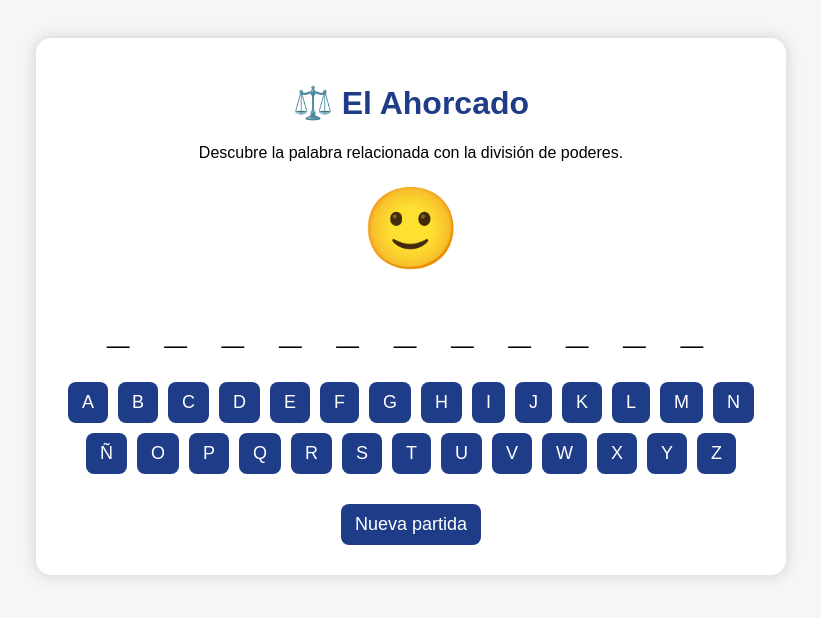
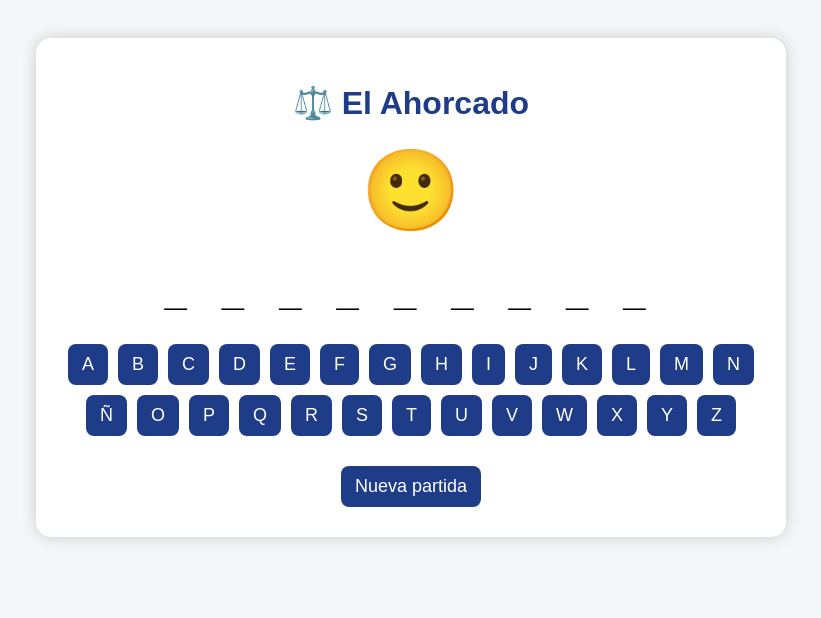
Before and after one commit to davidgarciam2113-blip/Ahorcado-poderes-del-Estado, a plain HTML site: page index.html in a window 1280 px wide. Both pictures are taken after a click on the button "Nueva partida". Shown: the whole page, without its empty margins (229-1050 px from the left). Drawn offline with Linux system fonts and the light colour scheme.

Commit message:
Update index.html

```diff
--- a/index.html
+++ b/index.html
@@ -3,7 +3,7 @@
 <head>
 <meta charset="UTF-8">
 <meta name="viewport" content="width=device-width, initial-scale=1.0">
-<title>Ahorcado</title>
+<title>El Ahorcado</title>
 
 <style>
 body {
@@ -39,6 +39,12 @@
     font-weight: bold;
 }
 
+#letras {
+    display: flex;
+    flex-wrap: wrap;
+    justify-content: center;
+}
+
 button {
     margin: 5px;
     padding: 10px 14px;
@@ -56,6 +62,7 @@
 
 button:disabled {
     background: #aaa;
+    cursor: not-allowed;
 }
 
 #mensaje {
@@ -63,8 +70,8 @@
     font-weight: bold;
     margin: 20px;
 }
+</style>
 
-</style>
 </head>
 
 <body>
@@ -72,8 +79,6 @@
 <div class="container">
 
 <h1>⚖️ El Ahorcado</h1>
-
-<p>Descubre la palabra relacionada con la división de poderes.</p>
 
 <div id="ahorcado">🙂</div>
 
@@ -83,7 +88,7 @@
 
 <div id="mensaje"></div>
 
-<button onclick="reiniciar()">Nueva partida</button>
+<button id="nuevoJuego">Nueva partida</button>
 
 </div>
 
@@ -96,63 +101,70 @@
     "JUDICIAL"
 ];
 
-let palabra;
-let letrasCorrectas = [];
+
+let palabraActual = "";
+let letrasAdivinadas = [];
 let errores = 0;
+
 const maxErrores = 6;
 
 
-function iniciar(){
+function iniciarJuego() {
 
-    palabra = palabras[Math.floor(Math.random() * palabras.length)];
+    palabraActual = palabras[Math.floor(Math.random() * palabras.length)];
 
-    letrasCorrectas = [];
+    letrasAdivinadas = [];
 
     errores = 0;
 
     document.getElementById("mensaje").innerHTML = "";
 
-    crearLetras();
+    crearBotones();
 
-    actualizar();
+    actualizarPantalla();
 
 }
 
 
-function crearLetras(){
 
-    const contenedor = document.getElementById("letras");
+function crearBotones() {
 
-    contenedor.innerHTML = "";
+    const zonaLetras = document.getElementById("letras");
 
-    const abecedario = "ABCDEFGHIJKLMNÑOPQRSTUVWXYZ";
+    zonaLetras.innerHTML = "";
 
-    for (let letra of abecedario){
+    const letras = "ABCDEFGHIJKLMNÑOPQRSTUVWXYZ";
 
-        let boton = document.createElement("button");
 
-        boton.innerHTML = letra;
+    for (let letra of letras) {
 
-        boton.onclick = function(){
+        const boton = document.createElement("button");
 
-            comprobar(letra);
+        boton.textContent = letra;
+
+        boton.addEventListener("click", function() {
+
+            comprobarLetra(letra);
 
             boton.disabled = true;
 
-        };
+        });
 
-        contenedor.appendChild(boton);
+
+        zonaLetras.appendChild(boton);
 
     }
 
 }
 
 
-function comprobar(letra){
 
-    if (palabra.includes(letra)){
+function comprobarLetra(letra) {
 
-        letrasCorrectas.push(letra);
+
+    if (palabraActual.includes(letra)) {
+
+        letrasAdivinadas.push(letra);
 
     } else {
 
@@ -160,31 +172,37 @@
 
     }
 
-    actualizar();
+
+    actualizarPantalla();
 
 }
 
 
-function actualizar(){
 
-    let texto = "";
 
-    for (let letra of palabra){
+function actualizarPantalla() {
 
-        if (letrasCorrectas.includes(letra)){
 
-            texto += letra + " ";
+    let palabraMostrada = "";
+
+
+    for (let letra of palabraActual) {
+
+        if (letrasAdivinadas.includes(letra)) {
+
+            palabraMostrada += letra + " ";
 
         } else {
 
-            texto += "_ ";
+            palabraMostrada += "_ ";
 
         }
 
     }
 
 
-    document.getElementById("palabra").innerHTML = texto;
+    document.getElementById("palabra").innerHTML = palabraMostrada;
+
 
 
     const dibujos = [
@@ -201,31 +219,35 @@
     document.getElementById("ahorcado").innerHTML = dibujos[errores];
 
 
-    if (!texto.includes("_")){
+
+    if (!palabraMostrada.includes("_")) {
 
         document.getElementById("mensaje").innerHTML =
-        "🎉 ¡Correcto!";
+        "🎉 ¡Has encontrado la palabra!";
 
-        bloquear();
+        bloquearLetras();
 
     }
 
 
-    if (errores >= maxErrores){
+
+    if (errores >= maxErrores) {
 
         document.getElementById("mensaje").innerHTML =
-        "❌ Fin del juego. La palabra era: " + palabra;
+        "❌ Fin del juego";
 
-        bloquear();
+        bloquearLetras();
 
     }
 
 }
 
 
-function bloquear(){
 
-    document.querySelectorAll("#letras button").forEach(boton => {
+
+function bloquearLetras() {
+
+    document.querySelectorAll("#letras button").forEach(function(boton){
 
         boton.disabled = true;
 
@@ -234,16 +256,20 @@
 }
 
 
-function reiniciar(){
-
-    iniciar();
-
-}
 
 
-iniciar();
+document.getElementById("nuevoJuego").addEventListener("click", function(){
+
+    iniciarJuego();
+
+});
+
+
+
+iniciarJuego();
 
 </script>
 
+
 </body>
 </html>
```
